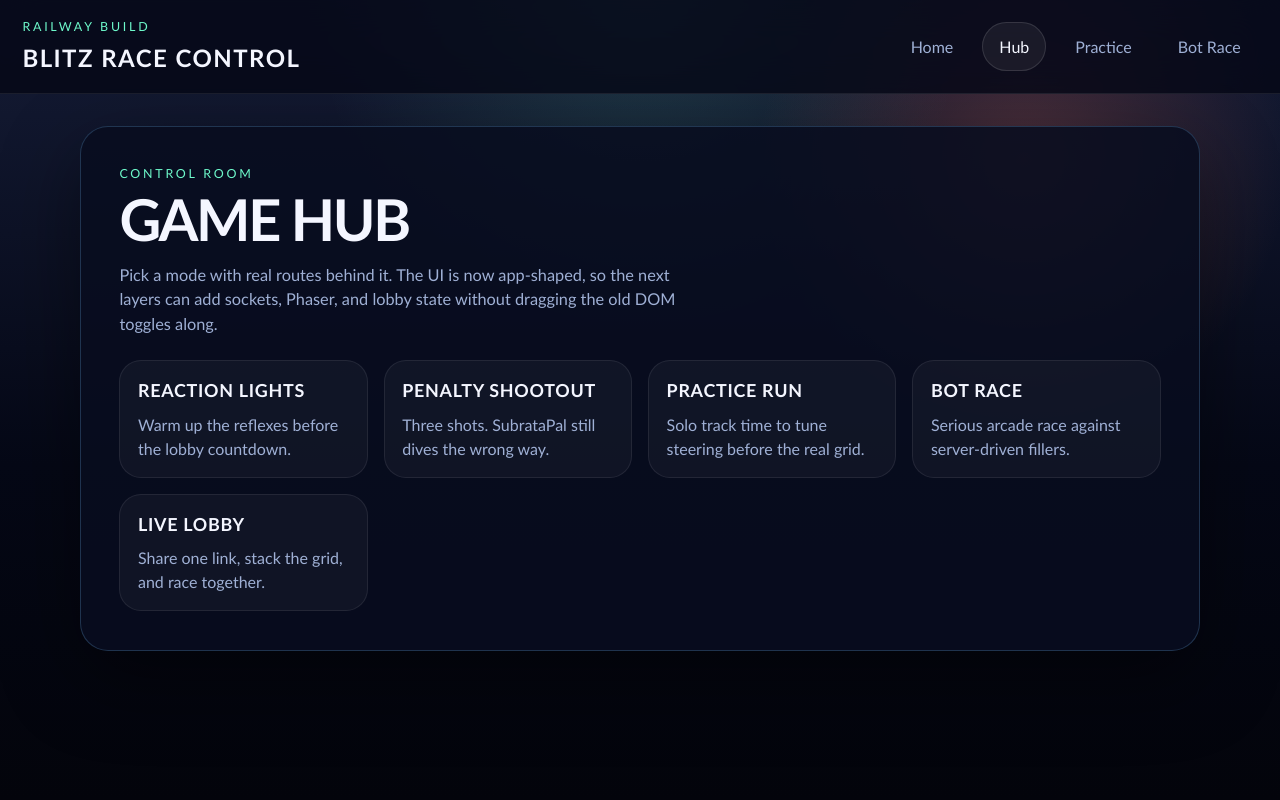
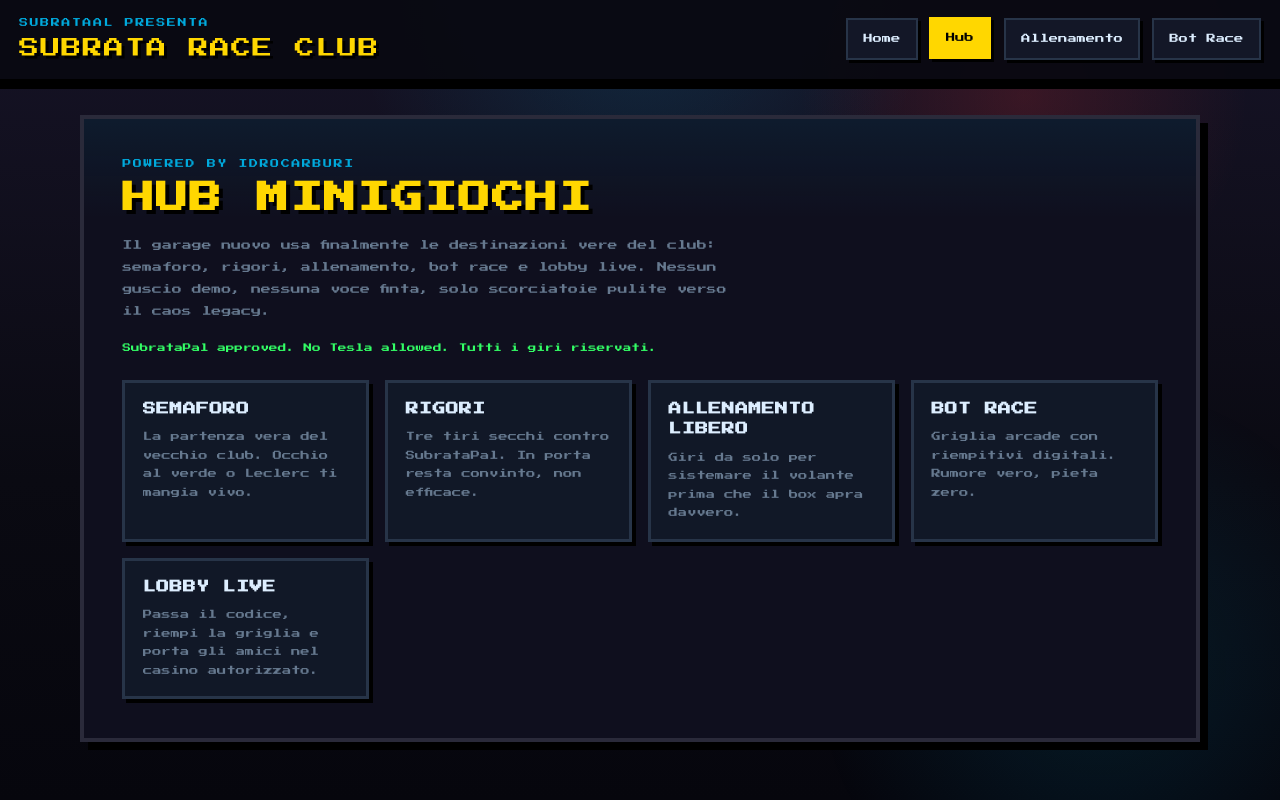
Before and after one commit to lorenzotrezza/blitz, a React (Vite) app in the folder apps/web/: page /hub in a window 1280 px wide. Built offline with nearby package versions, Linux system fonts and the light colour scheme.

Commit message:
style: apply pixel theme to the new app

```diff
--- a/apps/web/index.html
+++ b/apps/web/index.html
@@ -3,8 +3,14 @@
   <head>
     <meta charset="UTF-8" />
     <meta name="viewport" content="width=device-width, initial-scale=1.0" />
-    <meta name="theme-color" content="#0c1023" />
-    <title>Blitz Race Control</title>
+    <meta name="theme-color" content="#0a0a12" />
+    <link rel="preconnect" href="https://fonts.googleapis.com" />
+    <link rel="preconnect" href="https://fonts.gstatic.com" crossorigin />
+    <link
+      href="https://fonts.googleapis.com/css2?family=Press+Start+2P&display=swap"
+      rel="stylesheet"
+    />
+    <title>Subrata Race Club</title>
   </head>
   <body>
     <div id="app"></div>
--- a/apps/web/src/app/router.tsx
+++ b/apps/web/src/app/router.tsx
@@ -18,15 +18,16 @@ function AppLayout() {
   return (
     <div className="app-shell">
       <div className="scanlines" aria-hidden="true" />
+      <div className="shell-glow" aria-hidden="true" />
       <header className="topbar">
         <Link className="brand" to="/">
-          <span className="brand-kicker">Railway Build</span>
-          <span className="brand-title">Blitz Race Control</span>
+          <span className="brand-kicker">SUBRATAAL PRESENTA</span>
+          <span className="brand-title">Subrata Race Club</span>
         </Link>
         <nav className="topnav" aria-label="Primary">
           <NavLink to="/">Home</NavLink>
           <NavLink to="/hub">Hub</NavLink>
-          <NavLink to="/practice">Practice</NavLink>
+          <NavLink to="/practice">Allenamento</NavLink>
           <NavLink to="/race/bot">Bot Race</NavLink>
         </nav>
       </header>
--- a/apps/web/src/pages/HubPage.tsx
+++ b/apps/web/src/pages/HubPage.tsx
@@ -2,40 +2,44 @@ import { Link } from 'react-router-dom';
 
 const hubCards = [
   {
-    title: 'Reaction Lights',
-    description: 'Warm up the reflexes before the lobby countdown.',
+    title: 'Semaforo',
+    description: 'La partenza vera del vecchio club. Occhio al verde o Leclerc ti mangia vivo.',
     to: '/hub/minigames/lights',
   },
   {
-    title: 'Penalty Shootout',
-    description: 'Three shots. SubrataPal still dives the wrong way.',
+    title: 'Rigori',
+    description: 'Tre tiri secchi contro SubrataPal. In porta resta convinto, non efficace.',
     to: '/hub/minigames/penalty',
   },
   {
-    title: 'Practice Run',
-    description: 'Solo track time to tune steering before the real grid.',
+    title: 'Allenamento Libero',
+    description: 'Giri da solo per sistemare il volante prima che il box apra davvero.',
     to: '/practice',
   },
   {
     title: 'Bot Race',
-    description: 'Serious arcade race against server-driven fillers.',
+    description: 'Griglia arcade con riempitivi digitali. Rumore vero, pieta zero.',
     to: '/race/bot',
   },
   {
-    title: 'Live Lobby',
-    description: 'Share one link, stack the grid, and race together.',
+    title: 'Lobby Live',
+    description: 'Passa il codice, riempi la griglia e porta gli amici nel casino autorizzato.',
     to: '/lobby/ABCD12',
   },
 ];
 
 export function HubPage() {
   return (
-    <section className="panel">
-      <p className="eyebrow">Control Room</p>
-      <h1>Game Hub</h1>
+    <section className="panel hub-panel">
+      <p className="eyebrow">Powered By Idrocarburi</p>
+      <h1>Hub Minigiochi</h1>
       <p className="lede">
-        Pick a mode with real routes behind it. The UI is now app-shaped, so the next layers can
-        add sockets, Phaser, and lobby state without dragging the old DOM toggles along.
+        Il garage nuovo usa finalmente le destinazioni vere del club: semaforo, rigori,
+        allenamento, bot race e lobby live. Nessun guscio demo, nessuna voce finta, solo scorciatoie
+        pulite verso il caos legacy.
+      </p>
+      <p className="hub-signoff">
+        SubrataPal approved. No Tesla allowed. Tutti i giri riservati.
       </p>
       <div className="card-grid">
         {hubCards.map((card) => (
--- a/apps/web/src/styles.css
+++ b/apps/web/src/styles.css
@@ -1,16 +1,17 @@
 :root {
   color-scheme: dark;
-  --bg-1: #050816;
-  --bg-2: #151c36;
-  --panel: rgba(8, 13, 31, 0.88);
-  --panel-border: rgba(120, 190, 255, 0.22);
-  --text: #f4f6ff;
-  --muted: #9fb0d5;
-  --accent: #6ef9cb;
-  --accent-2: #ff765d;
-  --accent-3: #ffd86f;
-  --shadow: 0 28px 80px rgba(0, 0, 0, 0.42);
-  font-family: 'Trebuchet MS', 'Avenir Next Condensed', 'Segoe UI', sans-serif;
+  --bg-1: #0a0a12;
+  --bg-2: #161326;
+  --panel: #0f0f1e;
+  --panel-border: #2a2a3a;
+  --text: #ddeeff;
+  --muted: #66798f;
+  --accent: #00aadd;
+  --accent-2: #ff3333;
+  --accent-3: #ffd700;
+  --green: #33ff66;
+  --shadow: 8px 8px 0 #000;
+  font-family: 'Press Start 2P', monospace;
   line-height: 1.5;
   font-weight: 400;
 }
@@ -25,9 +26,10 @@ body {
   min-height: 100vh;
   color: var(--text);
   background:
-    radial-gradient(circle at top, rgba(110, 249, 203, 0.15), transparent 32%),
-    radial-gradient(circle at 80% 20%, rgba(255, 118, 93, 0.24), transparent 22%),
-    linear-gradient(180deg, var(--bg-2) 0%, var(--bg-1) 58%, #03040b 100%);
+    radial-gradient(circle at top, rgba(0, 170, 221, 0.16), transparent 28%),
+    radial-gradient(circle at 80% 12%, rgba(255, 51, 51, 0.16), transparent 18%),
+    linear-gradient(180deg, var(--bg-2) 0%, var(--bg-1) 60%, #06060d 100%);
+  image-rendering: pixelated;
 }
 
 a {
@@ -82,6 +84,15 @@ a {
   overflow: hidden;
 }
 
+.shell-glow {
+  position: fixed;
+  inset: auto -10vw -22vh auto;
+  width: 48vw;
+  height: 48vw;
+  background: radial-gradient(circle, rgba(0, 170, 221, 0.12), transparent 66%);
+  pointer-events: none;
+}
+
 .scanlines {
   position: fixed;
   inset: 0;
@@ -105,10 +116,10 @@ a {
   align-items: center;
   justify-content: space-between;
   gap: 1rem;
-  padding: 1.1rem 1.4rem;
-  background: rgba(5, 8, 22, 0.82);
-  backdrop-filter: blur(18px);
-  border-bottom: 1px solid rgba(255, 255, 255, 0.08);
+  padding: 1rem 1.2rem;
+  background: rgba(10, 10, 18, 0.96);
+  border-bottom: 4px solid #000;
+  box-shadow: 0 6px 0 #000;
 }
 
 .brand {
@@ -120,16 +131,18 @@ a {
 .brand-kicker,
 .eyebrow {
   color: var(--accent);
-  font-size: 0.78rem;
-  letter-spacing: 0.22em;
+  font-size: 0.56rem;
+  letter-spacing: 0.18em;
   text-transform: uppercase;
 }
 
 .brand-title {
-  font-size: clamp(1rem, 2.2vw, 1.5rem);
-  font-weight: 800;
+  font-size: clamp(0.95rem, 2vw, 1.25rem);
+  font-weight: 400;
   letter-spacing: 0.06em;
   text-transform: uppercase;
+  color: var(--accent-3);
+  text-shadow: 3px 3px 0 #000;
 }
 
 .topnav {
@@ -139,18 +152,21 @@ a {
 }
 
 .topnav a {
-  padding: 0.7rem 1rem;
-  border-radius: 999px;
-  color: var(--muted);
-  border: 1px solid transparent;
-  transition: border-color 120ms ease, color 120ms ease, background-color 120ms ease;
+  padding: 0.75rem 0.95rem;
+  color: var(--text);
+  border: 2px solid #273448;
+  background: #131727;
+  box-shadow: 3px 3px 0 #000;
+  font-size: 0.58rem;
+  transition: transform 100ms ease, border-color 100ms ease, background-color 100ms ease;
 }
 
 .topnav a.active,
 .topnav a:hover {
-  color: var(--text);
-  border-color: rgba(255, 255, 255, 0.12);
-  background: rgba(255, 255, 255, 0.06);
+  color: #000;
+  border-color: var(--accent-3);
+  background: var(--accent-3);
+  transform: translate(-1px, -1px);
 }
 
 .viewport {
@@ -162,8 +178,7 @@ a {
 .panel {
   position: relative;
   padding: clamp(1.4rem, 3vw, 2.4rem);
-  border: 1px solid var(--panel-border);
-  border-radius: 28px;
+  border: 4px solid var(--panel-border);
   background: var(--panel);
   box-shadow: var(--shadow);
 }
@@ -189,27 +204,31 @@ p {
 
 h1 {
   margin-top: 0.45rem;
-  font-size: clamp(2.6rem, 9vw, 5.8rem);
-  line-height: 0.96;
-  letter-spacing: -0.04em;
+  font-size: clamp(1.6rem, 5vw, 2.8rem);
+  line-height: 1.3;
+  letter-spacing: 0.05em;
   text-transform: uppercase;
+  color: var(--accent-3);
+  text-shadow: 4px 4px 0 #000;
 }
 
 .panel h1 {
-  font-size: clamp(2rem, 5vw, 3.6rem);
+  font-size: clamp(1.2rem, 4vw, 2rem);
 }
 
 h2 {
-  font-size: 1.12rem;
+  font-size: 0.8rem;
   text-transform: uppercase;
   letter-spacing: 0.04em;
+  line-height: 1.6;
 }
 
 .lede {
   max-width: 62ch;
   margin-top: 1rem;
   color: var(--muted);
-  font-size: 1.02rem;
+  font-size: 0.62rem;
+  line-height: 2.2;
 }
 
 .action-row {
@@ -223,21 +242,24 @@ h2 {
   display: inline-flex;
   align-items: center;
   justify-content: center;
-  padding: 0.9rem 1.3rem;
-  border-radius: 999px;
-  font-weight: 800;
+  padding: 0.85rem 1.2rem;
+  font-weight: 400;
   text-transform: uppercase;
   letter-spacing: 0.06em;
+  border: 0;
+  box-shadow: 4px 4px 0 #000;
+  font-size: 0.6rem;
 }
 
 .button-primary {
-  background: linear-gradient(135deg, var(--accent), #32a6ff);
-  color: #03111e;
+  background: var(--accent-3);
+  color: #000;
 }
 
 .button-secondary {
-  border: 1px solid rgba(255, 255, 255, 0.12);
-  background: rgba(255, 255, 255, 0.05);
+  border: 2px solid #005577;
+  background: var(--accent);
+  color: #fff;
 }
 
 .status-stack,
@@ -253,9 +275,9 @@ h2 {
 .status-card,
 .card {
   padding: 1rem 1.1rem;
-  border-radius: 22px;
-  background: rgba(255, 255, 255, 0.04);
-  border: 1px solid rgba(255, 255, 255, 0.08);
+  background: #111827;
+  border: 3px solid #273448;
+  box-shadow: 4px 4px 0 #000;
 }
 
 .status-value {
@@ -271,6 +293,8 @@ h2 {
   display: block;
   margin-top: 0.55rem;
   color: var(--muted);
+  font-size: 0.58rem;
+  line-height: 2;
 }
 
 .card-grid {
@@ -283,13 +307,26 @@ h2 {
 }
 
 .card-link:hover {
-  transform: translateY(-2px);
-  border-color: rgba(110, 249, 203, 0.4);
-  background: rgba(110, 249, 203, 0.08);
+  transform: translate(-2px, -2px);
+  border-color: var(--accent-3);
+  background: #171227;
 }
 
 strong {
   color: var(--accent-3);
+}
+
+.hub-panel {
+  background:
+    linear-gradient(180deg, rgba(0, 170, 221, 0.08), transparent 16%),
+    #0f0f1e;
+}
+
+.hub-signoff {
+  margin-top: 1rem;
+  font-size: 0.54rem;
+  line-height: 2;
+  color: var(--green);
 }
 
 @media (max-width: 820px) {
```
Also changed, not shown: 1 other file (tests, documents, lock files or other folders).
